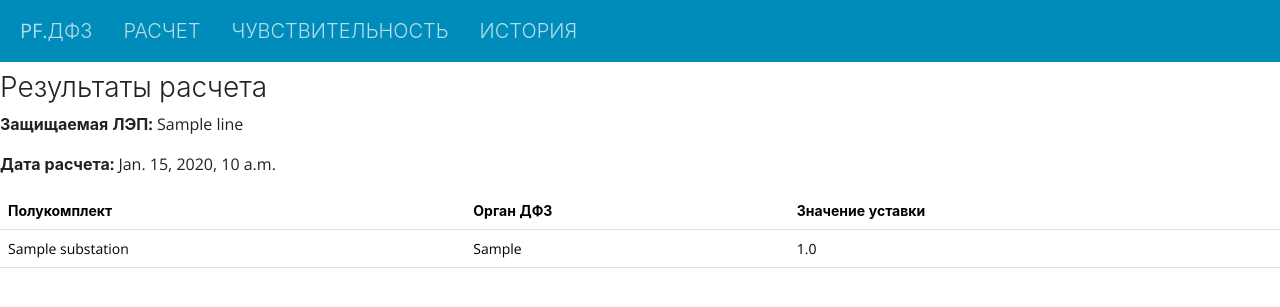
After one commit to ArtyomKrasnobaev/phase_comparison_protection, a Django app: page /calculation/results/1 in a window 1280 px wide. The commit adds this page. Shown: the top 307 px of the page. Run offline with Django 4.2, Linux system fonts and the light colour scheme; tables that the repository leaves empty hold one stand-in row (values such as "Sample post"); some libraries are stand-ins or nearby versions.

Commit message:
добавлен просмотр результатов расчета

```diff
--- a/calculation/urls.py
+++ b/calculation/urls.py
@@ -4,5 +4,6 @@ from . import views
 
 urlpatterns = [
     path("", views.calculation, name="calculation"),
+    path('results/<int:calculation_meta_id>', views.calculation_results, name="results"),
     path('calculation_list/', views.calculation_list, name="calculation_list"),
 ]
--- a/calculation/views.py
+++ b/calculation/views.py
@@ -1,9 +1,9 @@
 from django.shortcuts import redirect, render
-from django.urls import reverse
 
 from core.models import ProtectionHalfSet
+
 from .forms import LineSelectionForm
-from .models import CalculationMeta
+from .models import CalculationMeta, SettingsCalculation
 from .services import SettingsCalculationService
 
 
@@ -36,7 +36,7 @@ def calculation(request):
                 )
                 service.run()
 
-                return redirect(reverse('calculation'))
+                return redirect('results', calculation_meta_id=calculation_meta.id)
 
             return render(
                 request,
@@ -57,6 +57,16 @@ def calculation(request):
         {'form': form}
     )
 
+def calculation_results(request, calculation_meta_id):
+    calculation_meta = CalculationMeta.objects.get(id=calculation_meta_id)
+    results = SettingsCalculation.objects.filter(
+        calculation_meta=calculation_meta
+    )
+    return render(
+        request,
+        'calculation/results.html',
+        {'results': results, 'calculation_meta': calculation_meta}
+    )
 
 def calculation_list(request):
     calculations = CalculationMeta.objects.all().order_by('-calculation_date')
--- a/core/models.py
+++ b/core/models.py
@@ -145,5 +145,4 @@ class ProtectionHalfSet(models.Model):
         :return: Диспетчерское наименование полукомплекта ДФЗ.
         """
 
-        dispatch_name = f"ДФЗ {self.line} ({self.substation})"
-        return dispatch_name
+        return self.substation.dispatch_name
--- a/templates/calculation/calculation_list.html
+++ b/templates/calculation/calculation_list.html
@@ -13,9 +13,13 @@
         <tbody>
         {% for calculation in calculations %}
             <tr>
-                <td>{{ calculation.calculation_number}}</td>
+                <td>{{ calculation.calculation_number }}</td>
                 <td>{{ calculation.line }}</td>
                 <td>{{ calculation.calculation_date }}</td>
+            </tr>
+        {% empty %}
+            <tr>
+                <td colspan="3">Расчеты отсутствуют.</td>
             </tr>
         {% endfor %}
         </tbody>
--- /dev/null
+++ b/templates/calculation/results.html
@@ -0,0 +1,27 @@
+{% extends "main/layout.html" %}
+{% block title %}Результаты расчета{% endblock title %}
+{% block content %}
+    <h3>Результаты расчета</h3>
+    <p><strong>Защищаемая ЛЭП:</strong> {{ calculation_meta.line }}</p>
+    <p><strong>Дата расчета:</strong> {{ calculation_meta.calculation_date }}</p>
+    <body>
+    <table class="table table-hover">
+        <thead>
+        <tr>
+            <th scope="col">Полукомплект</th>
+            <th scope="col">Орган ДФЗ</th>
+            <th scope="col">Значение уставки</th>
+        </tr>
+        </thead>
+        <tbody>
+        {% for result in results %}
+            <tr>
+                <td>{{ result.protection_half_set }}</td>
+                <td>{{ result.component }}</td>
+                <td>{{ result.result_value }}</td>
+            </tr>
+        {% endfor %}
+        </tbody>
+    </table>
+    </body>
+{% endblock %}
```
